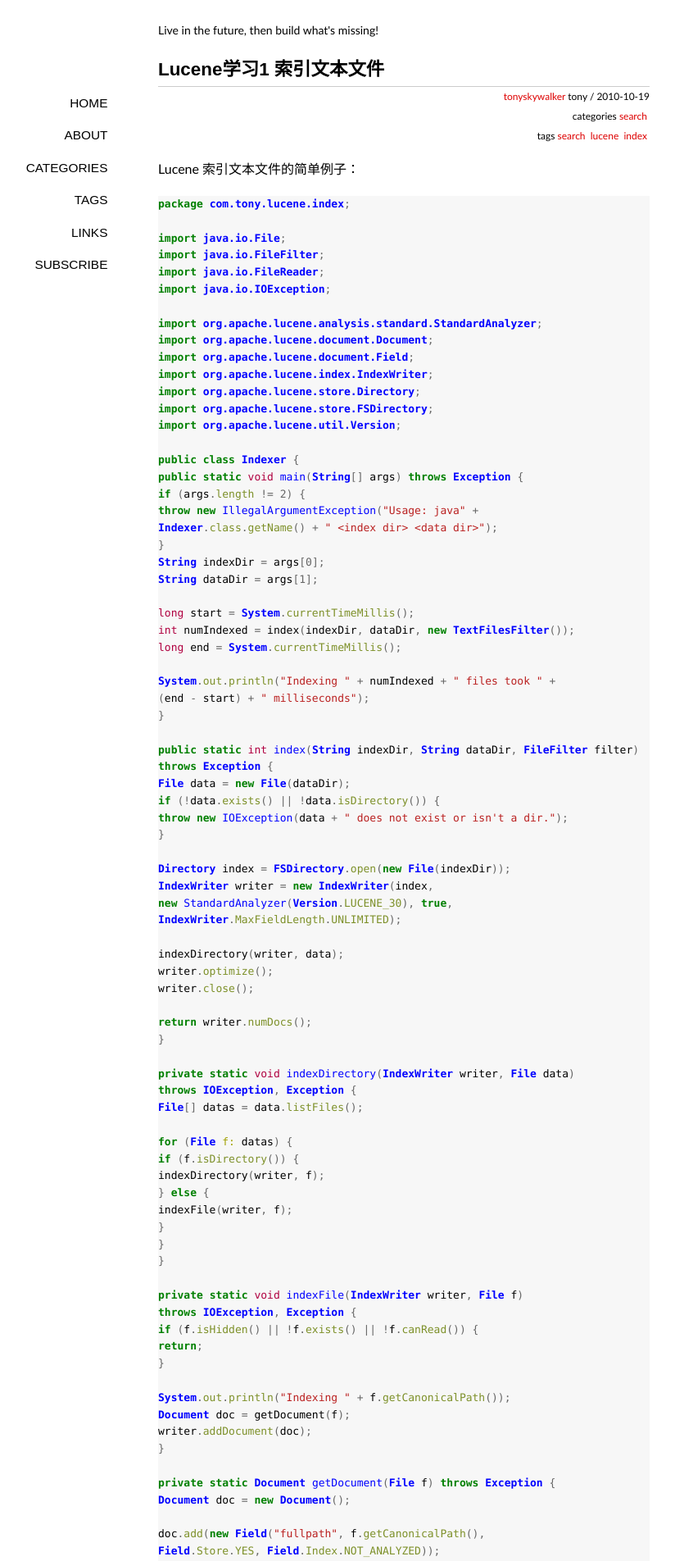
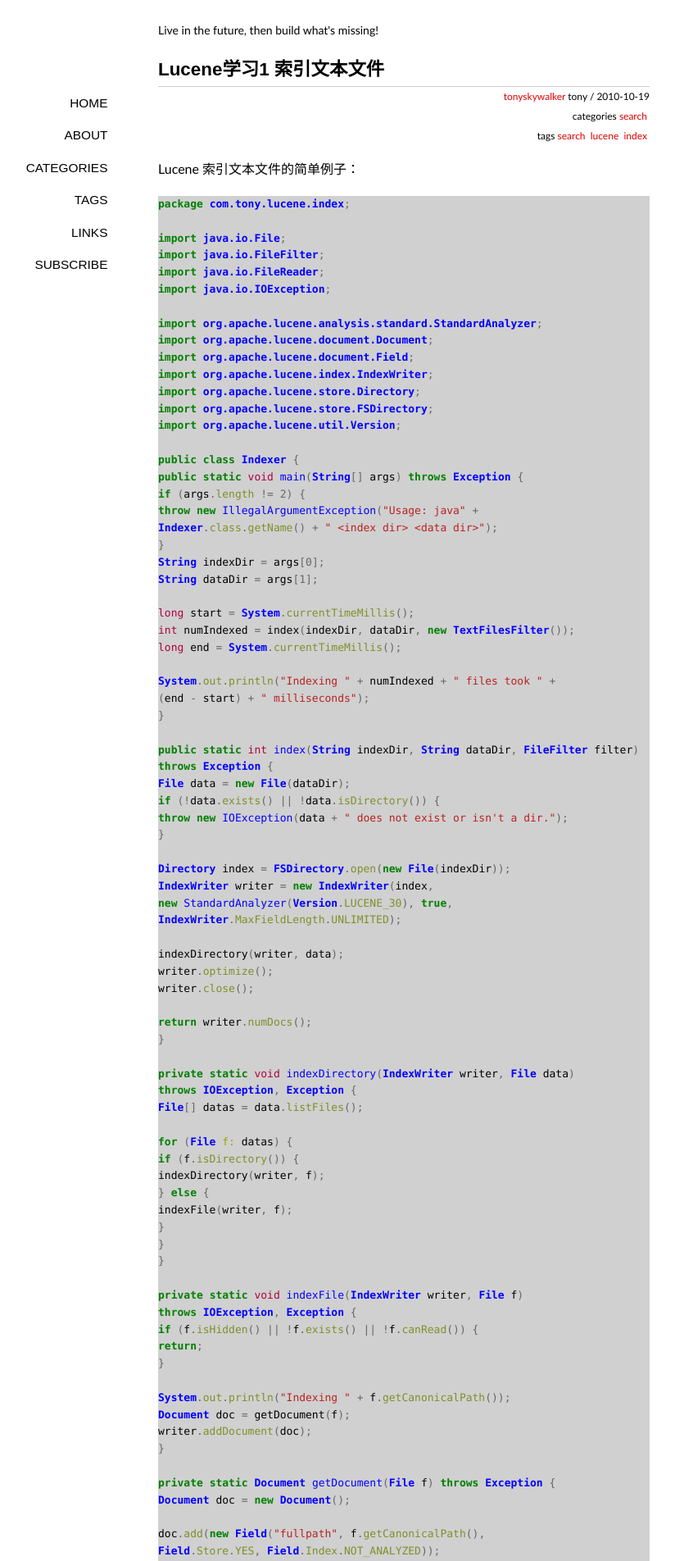
Before and after one commit to tonyskywalker/tonyskywalker.github.io, a Jekyll site: the page built from _posts/2010-10-19-lucene-tutorials-1-index-file.md, in a window 1280 px wide. Shown: the top 1904 px of the page at 82% size, without its empty margins (147-971 px from the left). Built offline with Jekyll 4.4.1, drawn with Linux system fonts in a browser that asks for light colours; some web fonts are replaced; Markdown is read by kramdown in place of the engine named in the settings; comment, search, counter and statistics services are not loaded.

Commit message:
update code-color

```diff
--- a/css/style.css
+++ b/css/style.css
@@ -46,6 +46,6 @@
 h3{font-family:"Cuprum","Hiragino Sans GB","Microsoft YaHei",sans-serif;font-size:1.2em;color:#222;}
 h4{font-family:"Cuprum","Hiragino Sans GB","Microsoft YaHei",sans-serif;font-size:1em;color:#333;}
 pre,code{font-family:Menlo,"Andale Mono",Consolas,"Courier New",Monaco,monospace;font-size:13px;}
-code{background-color:#F7F7F7;}
+code{background-color:#D0D0D0;}
 embed,object,iframe{display:block;margin:4px auto;}
 .gist{font-size: 12px;line-height:1.6;}
```
